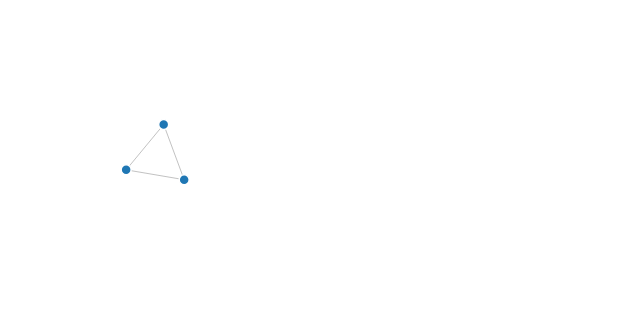
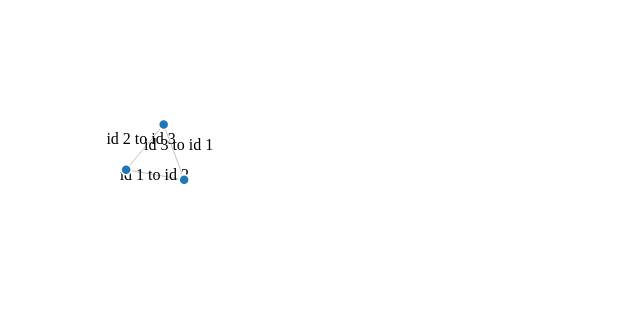
Before and after one commit to gsongsong/d3-uml, a plain HTML site: page prototype.html in a window 1280 px wide. Shown: the whole page, without its empty margins (0-640 px from the left). Drawn offline with nearby package versions, Linux system fonts and the light colour scheme.

Commit message:
Render link name

```diff
--- a/prototype.html
+++ b/prototype.html
@@ -10,9 +10,9 @@
       const data = {
         nodes: [{ id: "id 1" }, { id: "id 2" }, { id: "id 3" }],
         links: [
-          { source: "id 1", target: "id 2" },
-          { source: "id 2", target: "id 3" },
-          { source: "id 3", target: "id 1" },
+          { source: "id 1", target: "id 2", name: "id 1 to id 2" },
+          { source: "id 2", target: "id 3", name: "id 2 to id 3" },
+          { source: "id 3", target: "id 1", name: "id 3 to id 1" },
         ],
       };
       const links = data.links.map((d) => Object.create(d));
@@ -71,6 +71,14 @@
         .join("line")
         .attr("stroke-width", (d) => Math.sqrt(d.value));
 
+      const linkName = svg
+        .append("g")
+        .selectAll("text")
+        .data(links)
+        .join("text")
+        .text((d) => d.name)
+        .attr("text-anchor", "middle");
+
       const node = svg
         .append("g")
         .attr("stroke", "#fff")
@@ -91,6 +99,17 @@
           .attr("x2", (d) => d.target.x)
           .attr("y2", (d) => d.target.y);
 
+        linkName.attr("transform", (d) => {
+          const x = (d.source.x + d.target.x) / 2;
+          const y = (d.source.y + d.target.y) / 2;
+          const dx = x - width / 2;
+          const dy = y - height / 2;
+          const r = Math.sqrt(dx * dx + dy * dy);
+          const offsetx = 5 * dx / r;
+          const offsety = 5 * dy / r;
+          return `translate(${x + offsetx},${y + offsety})`;
+        });
+
         node.attr("cx", (d) => d.x).attr("cy", (d) => d.y);
       });
 
```
